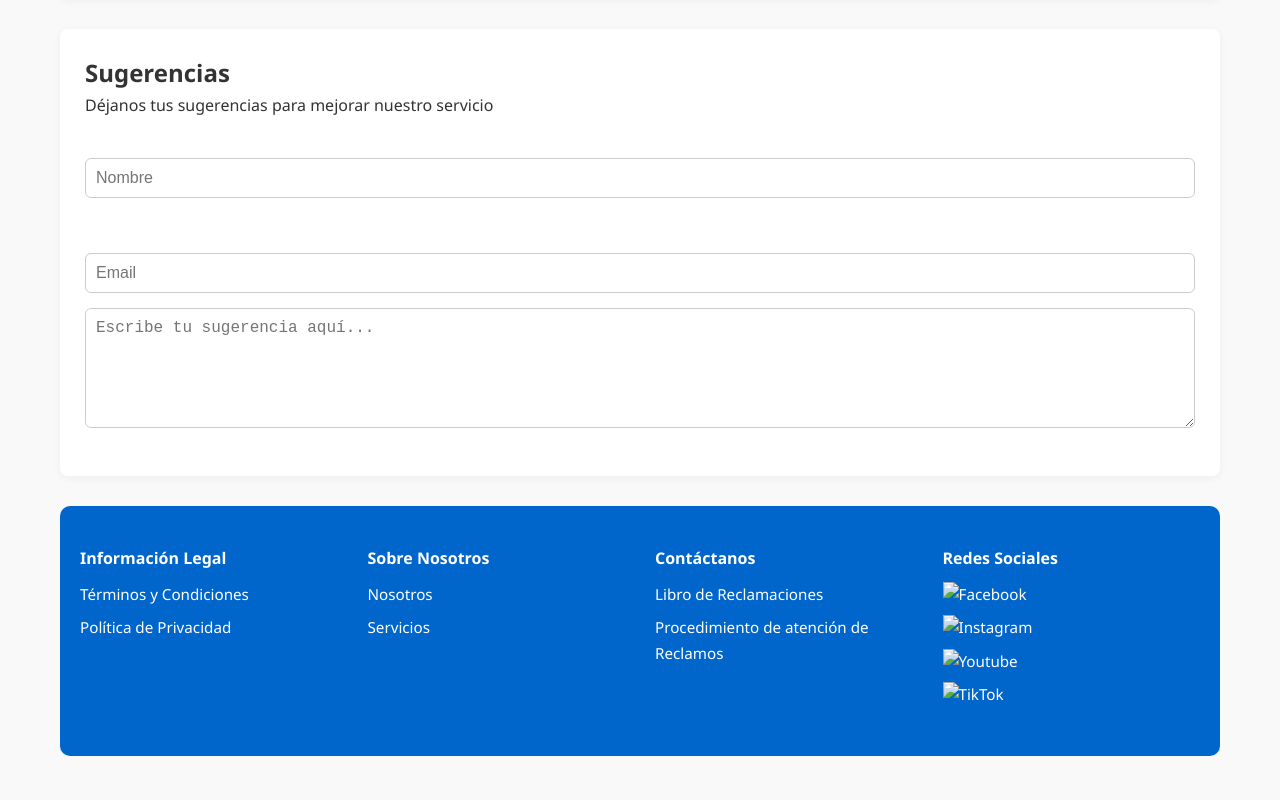
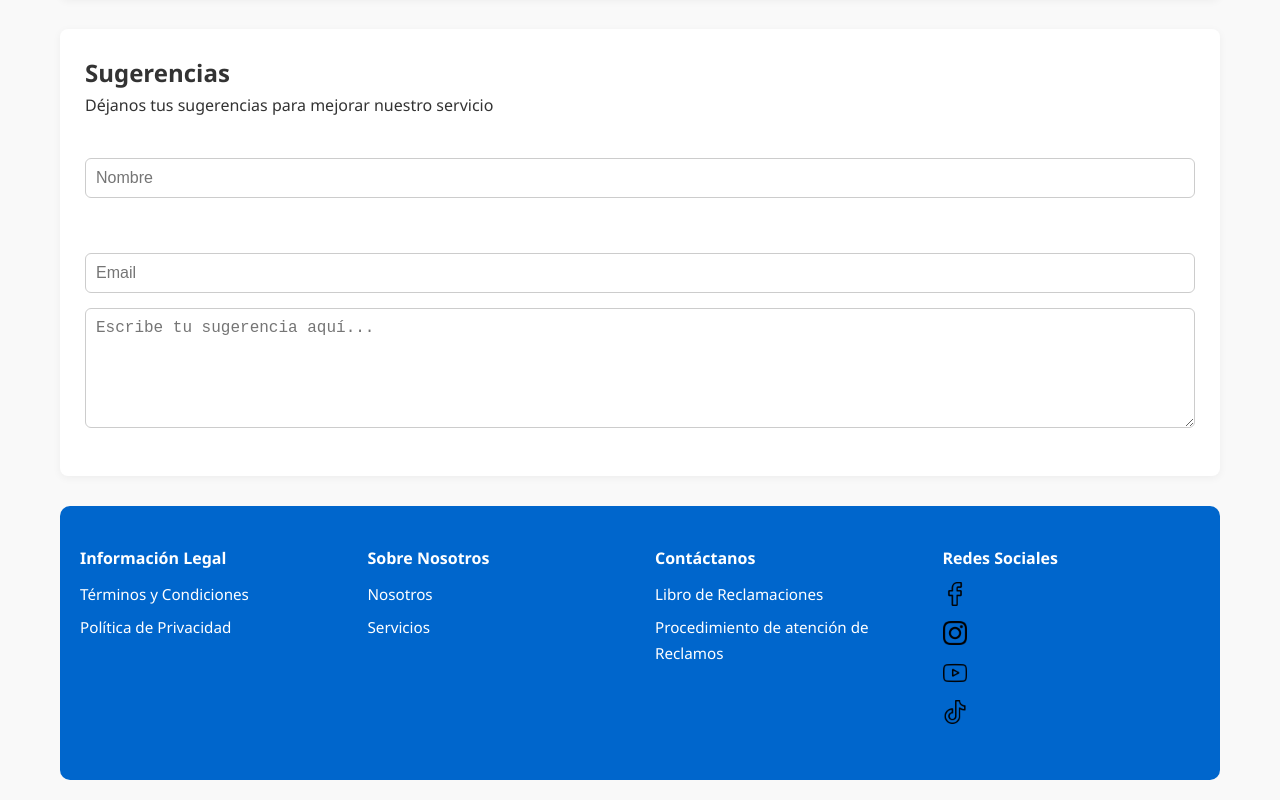
Before and after one commit to gabrielsh06/Programacion-web, a website: page public_html/index.html in a window 1280 px wide. Shown: the part 1378-2178 px from the top of the page. Before the commit the page ends 2154 px from the top, so only its background shows below. Drawn offline with Linux system fonts and the light colour scheme.

Commit message:
Se añadio los icon de las redes sociales y el favicon

```diff
--- a/public_html/index.html
+++ b/public_html/index.html
@@ -3,7 +3,7 @@
     <head>
         <meta charset="UTF-8">
         <meta name="viewport" content="width=device-width, initial-scale=1.0">
-        <link rel="shortcut icon" href="favicon.ico" type="image/x-icon">
+        <link rel="shortcut icon" href="recursos/SanPablo.png" type="image/x-icon">
         <style>
             * {
                 margin: 0;
@@ -393,10 +393,10 @@
                 <section class="footer-section">
                     <p>Redes Sociales</p>
                     <ul>
-                        <li><a href="#"><img src="facebook-icon.png" alt="Facebook"></a></li>
-                        <li><a href="#"><img src="instagram-icon.png" alt="Instagram"></a></li>
-                        <li><a href="#"><img src="youtube-icon.png" alt="Youtube"></a></li>
-                        <li><a href="#"><img src="tiktok-icon.png" alt="TikTok"></a></li>
+                        <li><a href="https://www.facebook.com/ClinicaSPablo"><img src="recursos/facebook.png" alt="Facebook"></a></li>
+                        <li><a href="https://www.tiktok.com/@red_sanpablo"><img src="recursos/instagram.png" alt="Instagram"></a></li>
+                        <li><a href="https://www.youtube.com/@red_sanpablo"><img src="recursos/youtube.png" alt="Youtube"></a></li>
+                        <li><a href="https://www.instagram.com/sanpablo_reddeclinicas"><img src="recursos/tik-tok.png" alt="TikTok"></a></li>
                     </ul>
                 </section>
             </footer>
```
Also changed, not shown: public_html/reclamaciones.html (+1 -0 lines), public_html/recursos/SanPablo.png (added), public_html/recursos/facebook.png (added), public_html/recursos/instagram.png (added), public_html/recursos/tik-tok.png (added), public_html/recursos/youtube.png (added).
